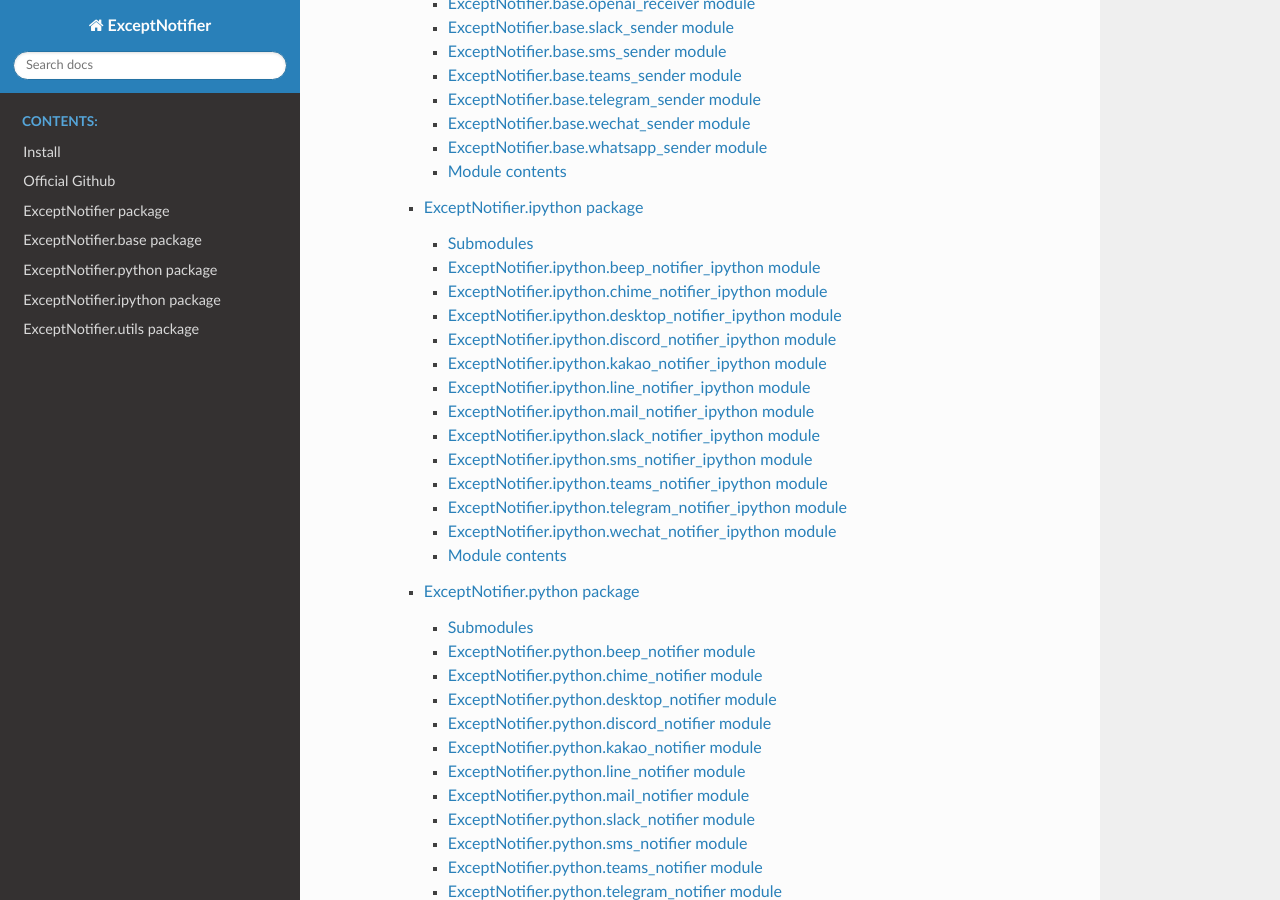
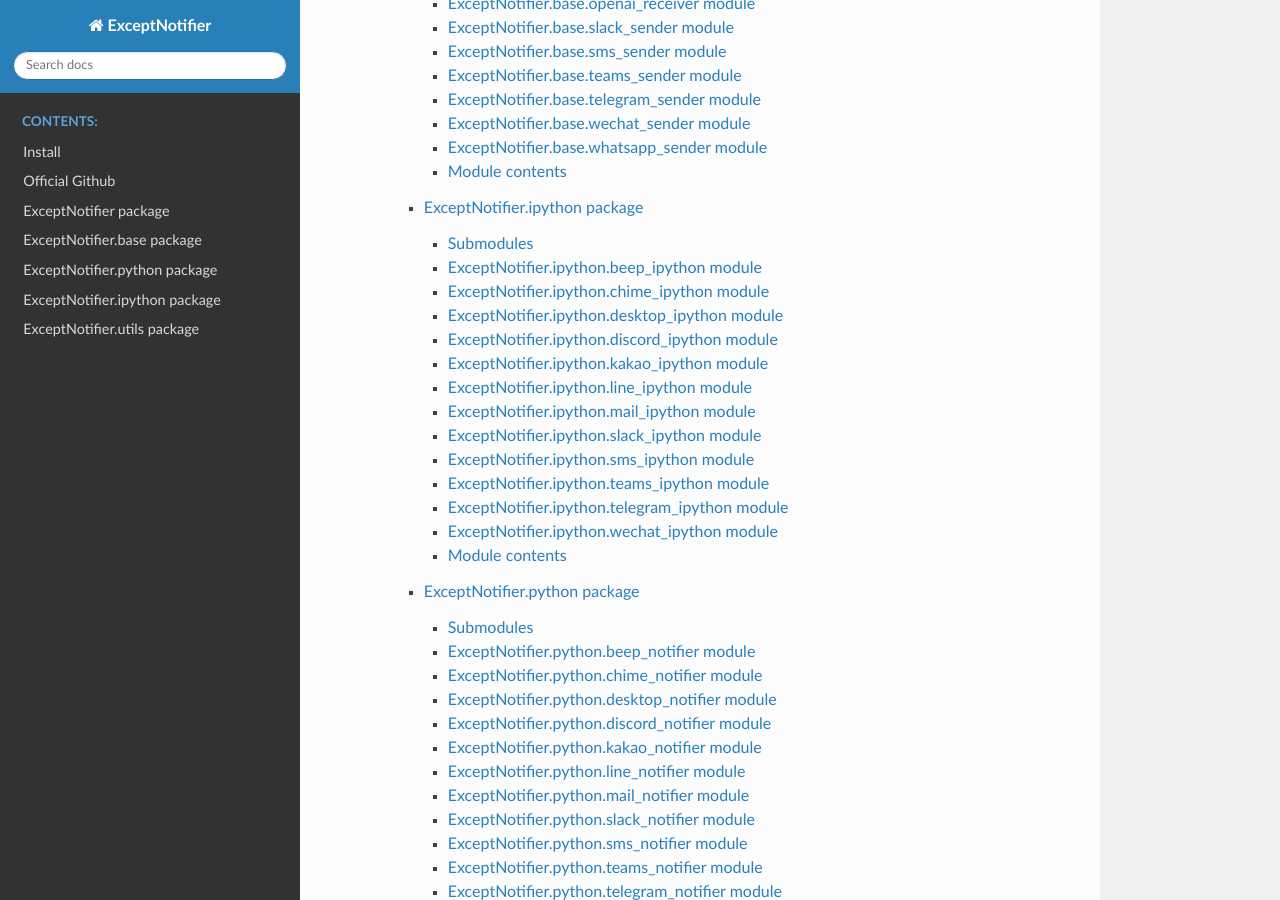
Before and after one commit to dsdanielpark/ExceptNotifier, a Sphinx documentation site: the page built from docs/source/index.rst, in a window 1280 px wide and 900 px high, scrolled down 564 px. Built offline with Sphinx 7.4.7 and the Read the Docs theme 2.0.0, drawn with Linux system fonts in a browser that asks for light colours; some of the changed text lies outside the part shown.

Commit message:
doc: typo in ipython modules

```diff
--- a/docs/source/ExceptNotifier.ipython.rst
+++ b/docs/source/ExceptNotifier.ipython.rst
@@ -4,7 +4,7 @@ ExceptNotifier.ipython package
 Submodules
 ----------
 
-ExceptNotifier.ipython.beep\_notifier\_ipython module
+ExceptNotifier.ipython.beep\_ipython module
 -----------------------------------------------------
 
 .. automodule:: ExceptNotifier.ipython.beep_notifier_ipython
@@ -12,7 +12,7 @@ ExceptNotifier.ipython.beep\_notifier\_ipython module
    :undoc-members:
    :show-inheritance:
 
-ExceptNotifier.ipython.chime\_notifier\_ipython module
+ExceptNotifier.ipython.chime\_ipython module
 ------------------------------------------------------
 
 .. automodule:: ExceptNotifier.ipython.chime_notifier_ipython
@@ -20,7 +20,7 @@ ExceptNotifier.ipython.chime\_notifier\_ipython module
    :undoc-members:
    :show-inheritance:
 
-ExceptNotifier.ipython.desktop\_notifier\_ipython module
+ExceptNotifier.ipython.desktop\_ipython module
 --------------------------------------------------------
 
 .. automodule:: ExceptNotifier.ipython.desktop_notifier_ipython
@@ -28,7 +28,7 @@ ExceptNotifier.ipython.desktop\_notifier\_ipython module
    :undoc-members:
    :show-inheritance:
 
-ExceptNotifier.ipython.discord\_notifier\_ipython module
+ExceptNotifier.ipython.discord\_ipython module
 --------------------------------------------------------
 
 .. automodule:: ExceptNotifier.ipython.discord_notifier_ipython
@@ -36,7 +36,7 @@ ExceptNotifier.ipython.discord\_notifier\_ipython module
    :undoc-members:
    :show-inheritance:
 
-ExceptNotifier.ipython.kakao\_notifier\_ipython module
+ExceptNotifier.ipython.kakao\_ipython module
 ------------------------------------------------------
 
 .. automodule:: ExceptNotifier.ipython.kakao_notifier_ipython
@@ -44,7 +44,7 @@ ExceptNotifier.ipython.kakao\_notifier\_ipython module
    :undoc-members:
    :show-inheritance:
 
-ExceptNotifier.ipython.line\_notifier\_ipython module
+ExceptNotifier.ipython.line\_ipython module
 -----------------------------------------------------
 
 .. automodule:: ExceptNotifier.ipython.line_notifier_ipython
@@ -52,7 +52,7 @@ ExceptNotifier.ipython.line\_notifier\_ipython module
    :undoc-members:
    :show-inheritance:
 
-ExceptNotifier.ipython.mail\_notifier\_ipython module
+ExceptNotifier.ipython.mail\_ipython module
 -----------------------------------------------------
 
 .. automodule:: ExceptNotifier.ipython.mail_notifier_ipython
@@ -60,7 +60,7 @@ ExceptNotifier.ipython.mail\_notifier\_ipython module
    :undoc-members:
    :show-inheritance:
 
-ExceptNotifier.ipython.slack\_notifier\_ipython module
+ExceptNotifier.ipython.slack\_ipython module
 ------------------------------------------------------
 
 .. automodule:: ExceptNotifier.ipython.slack_notifier_ipython
@@ -68,7 +68,7 @@ ExceptNotifier.ipython.slack\_notifier\_ipython module
    :undoc-members:
    :show-inheritance:
 
-ExceptNotifier.ipython.sms\_notifier\_ipython module
+ExceptNotifier.ipython.sms\_ipython module
 ----------------------------------------------------
 
 .. automodule:: ExceptNotifier.ipython.sms_notifier_ipython
@@ -76,7 +76,7 @@ ExceptNotifier.ipython.sms\_notifier\_ipython module
    :undoc-members:
    :show-inheritance:
 
-ExceptNotifier.ipython.teams\_notifier\_ipython module
+ExceptNotifier.ipython.teams\_ipython module
 ------------------------------------------------------
 
 .. automodule:: ExceptNotifier.ipython.teams_notifier_ipython
@@ -84,7 +84,7 @@ ExceptNotifier.ipython.teams\_notifier\_ipython module
    :undoc-members:
    :show-inheritance:
 
-ExceptNotifier.ipython.telegram\_notifier\_ipython module
+ExceptNotifier.ipython.telegram\_ipython module
 ---------------------------------------------------------
 
 .. automodule:: ExceptNotifier.ipython.telegram_notifier_ipython
@@ -92,7 +92,7 @@ ExceptNotifier.ipython.telegram\_notifier\_ipython module
    :undoc-members:
    :show-inheritance:
 
-ExceptNotifier.ipython.wechat\_notifier\_ipython module
+ExceptNotifier.ipython.wechat\_ipython module
 -------------------------------------------------------
 
 .. automodule:: ExceptNotifier.ipython.wechat_notifier_ipython
```
